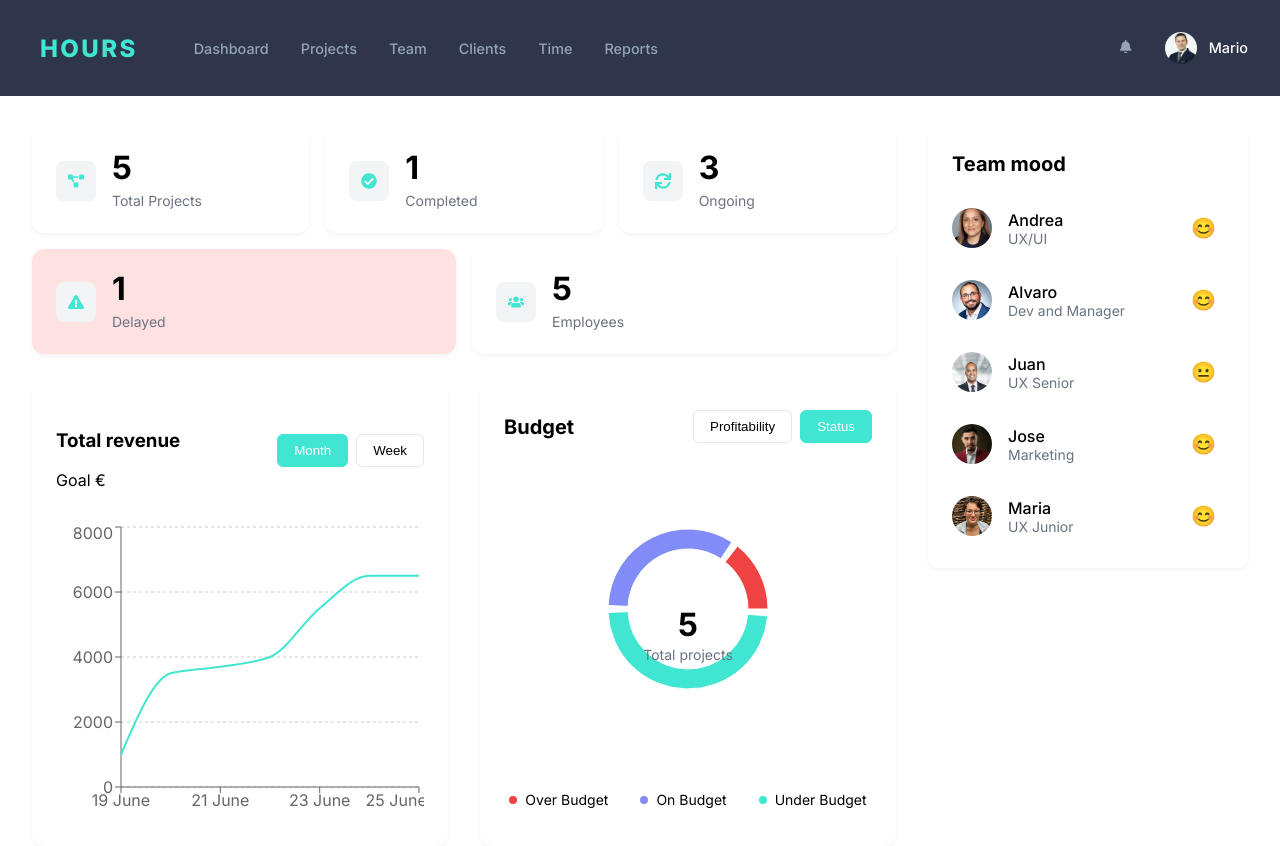
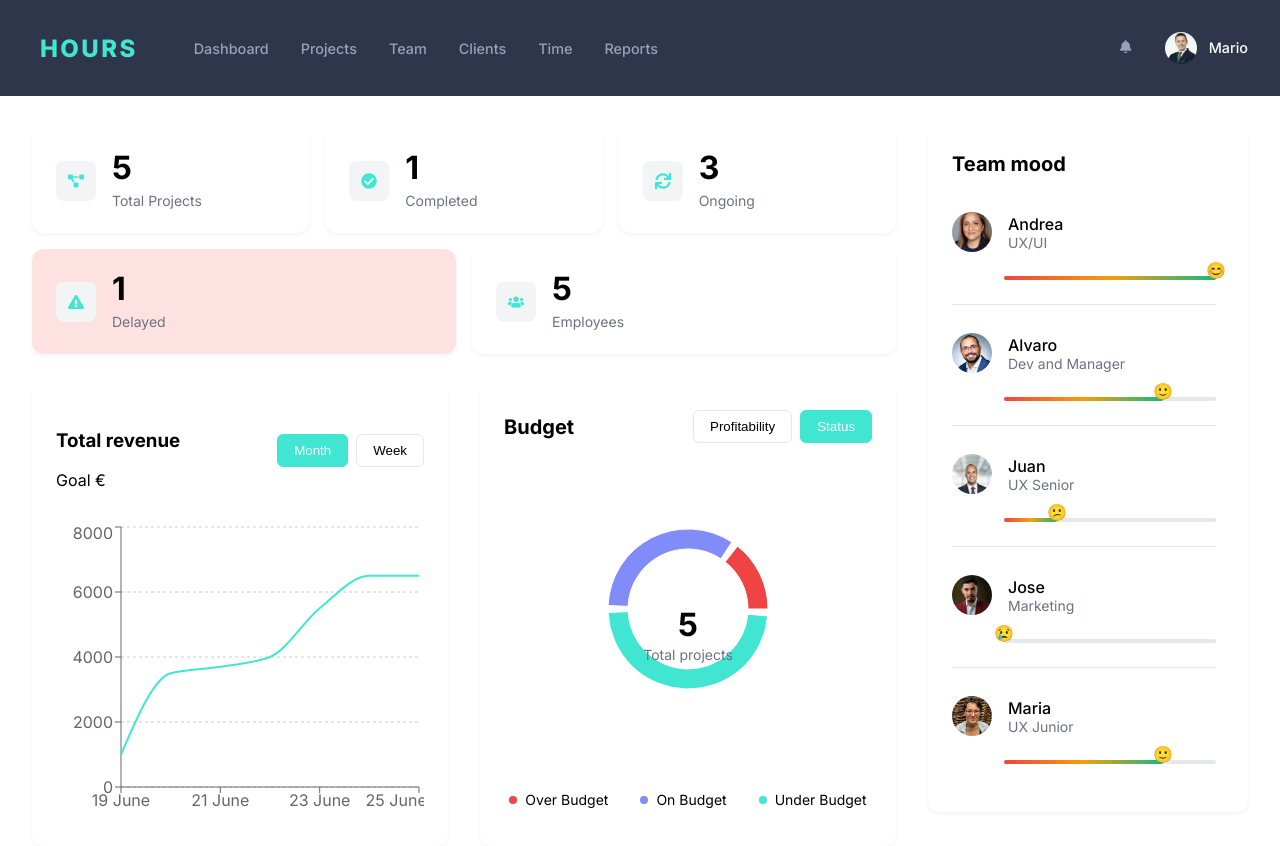
Before and after one commit to shindeshubhamm/test-dashboard, a React (Vite) app: page / in a window 1280 px wide. Shown: the top 846 px of the page. Built offline with nearby package versions, Linux system fonts and the light colour scheme.

Commit message:
Improve team mood widget

```diff
--- /dev/null
+++ b/src/components/MoodSlider.tsx
@@ -0,0 +1,34 @@
+import { FC } from "react";
+
+interface MoodSliderProps {
+  value: number;
+}
+
+const MOOD_LEVELS = [
+  { value: 0, emoji: "😢" },
+  { value: 25, emoji: "😕" },
+  { value: 50, emoji: "😐" },
+  { value: 75, emoji: "🙂" },
+  { value: 100, emoji: "😊" },
+] as const;
+
+const MoodSlider: FC<MoodSliderProps> = ({ value }) => {
+  const getCurrentMood = (value: number) => {
+    return MOOD_LEVELS.find((level) => level.value === value) || MOOD_LEVELS[2];
+  };
+
+  const currentMood = getCurrentMood(value);
+
+  return (
+    <div className="mood-slider">
+      <div className="mood-slider__track">
+        <div className="mood-slider__progress" style={{ width: `${value}%` }} />
+        <div className="mood-slider__emoji" style={{ left: `${value}%` }}>
+          {currentMood.emoji}
+        </div>
+      </div>
+    </div>
+  );
+};
+
+export default MoodSlider;
--- a/src/components/TeamMood.tsx
+++ b/src/components/TeamMood.tsx
@@ -1,10 +1,11 @@
 import { FC } from "react";
+import MoodSlider from "./MoodSlider";
 
 interface TeamMember {
   name: string;
   role: string;
   avatar: string;
-  mood: "happy" | "neutral" | "sad";
+  mood: number; // Values: 0, 25, 50, 75, 100
 }
 
 const TeamMood: FC = () => {
@@ -13,46 +14,33 @@ const TeamMood: FC = () => {
       name: "Andrea",
       role: "UX/UI",
       avatar: "/team/andrea.jpeg",
-      mood: "happy",
+      mood: 100, // 😊
     },
     {
       name: "Alvaro",
       role: "Dev and Manager",
       avatar: "/team/alvaro.jpg",
-      mood: "happy",
+      mood: 75, // 🙂
     },
     {
       name: "Juan",
       role: "UX Senior",
       avatar: "/team/juan.jpg",
-      mood: "neutral",
+      mood: 25, // 😕
     },
     {
       name: "Jose",
       role: "Marketing",
       avatar: "/team/jose.jpeg",
-      mood: "happy",
+      mood: 0, // 😢
     },
     {
       name: "Maria",
       role: "UX Junior",
       avatar: "/team/maria.jpg",
-      mood: "happy",
+      mood: 75, // 🙂
     },
   ];
-
-  const getMoodEmoji = (mood: TeamMember["mood"]) => {
-    switch (mood) {
-      case "happy":
-        return "😊";
-      case "neutral":
-        return "😐";
-      case "sad":
-        return "😢";
-      default:
-        return "😊";
-    }
-  };
 
   return (
     <div className="team-mood">
@@ -60,12 +48,16 @@ const TeamMood: FC = () => {
       <div className="team-mood__list">
         {team.map((member) => (
           <div key={member.name} className="team-mood__member">
-            <img src={member.avatar} alt={member.name} className="team-mood__avatar" />
-            <div className="team-mood__info">
-              <span className="team-mood__name">{member.name}</span>
-              <span className="team-mood__role">{member.role}</span>
+            <div className="team-mood__details">
+              <img src={member.avatar} alt={member.name} className="team-mood__avatar" />
+              <div className="team-mood__info">
+                <span className="team-mood__name">{member.name}</span>
+                <span className="team-mood__role">{member.role}</span>
+              </div>
             </div>
-            <span className="team-mood__emoji">{getMoodEmoji(member.mood)}</span>
+            <div className="team-mood__slider">
+              <MoodSlider value={member.mood} />
+            </div>
           </div>
         ))}
       </div>
--- a/src/global.scss
+++ b/src/global.scss
@@ -338,9 +338,20 @@ $color1: #2f354a;
 
   &__member {
     display: flex;
+    flex-direction: column;
+    gap: 0.75rem;
+    padding: 0.75rem 0;
+    border-bottom: 1px solid #e5e7eb;
+
+    &:last-child {
+      border-bottom: none;
+    }
+  }
+
+  &__details {
+    display: flex;
     align-items: center;
     gap: 1rem;
-    padding: 0.5rem 0;
   }
 
   &__avatar {
@@ -352,6 +363,7 @@ $color1: #2f354a;
 
   &__info {
     flex: 1;
+    min-width: 0;
   }
 
   &__name {
@@ -365,7 +377,39 @@ $color1: #2f354a;
     color: #6b7280;
   }
 
+  &__slider {
+    padding-left: 52px;
+  }
+
   &__emoji {
-    font-size: 1.25rem;
+    display: none;
   }
 }
+
+.mood-slider {
+  width: 100%;
+  position: relative;
+
+  &__track {
+    height: 4px;
+    background-color: #e5e7eb;
+    border-radius: 2px;
+    position: relative;
+    margin: 12px 0;
+  }
+
+  &__progress {
+    height: 100%;
+    background: linear-gradient(to right, #ef4444, #f59e0b, #10b981);
+    border-radius: 2px;
+    transition: width 0.3s ease;
+  }
+
+  &__emoji {
+    position: absolute;
+    top: -16px;
+    transform: translateX(-50%);
+    font-size: 16px;
+    transition: left 0.3s ease;
+  }
+}
```
